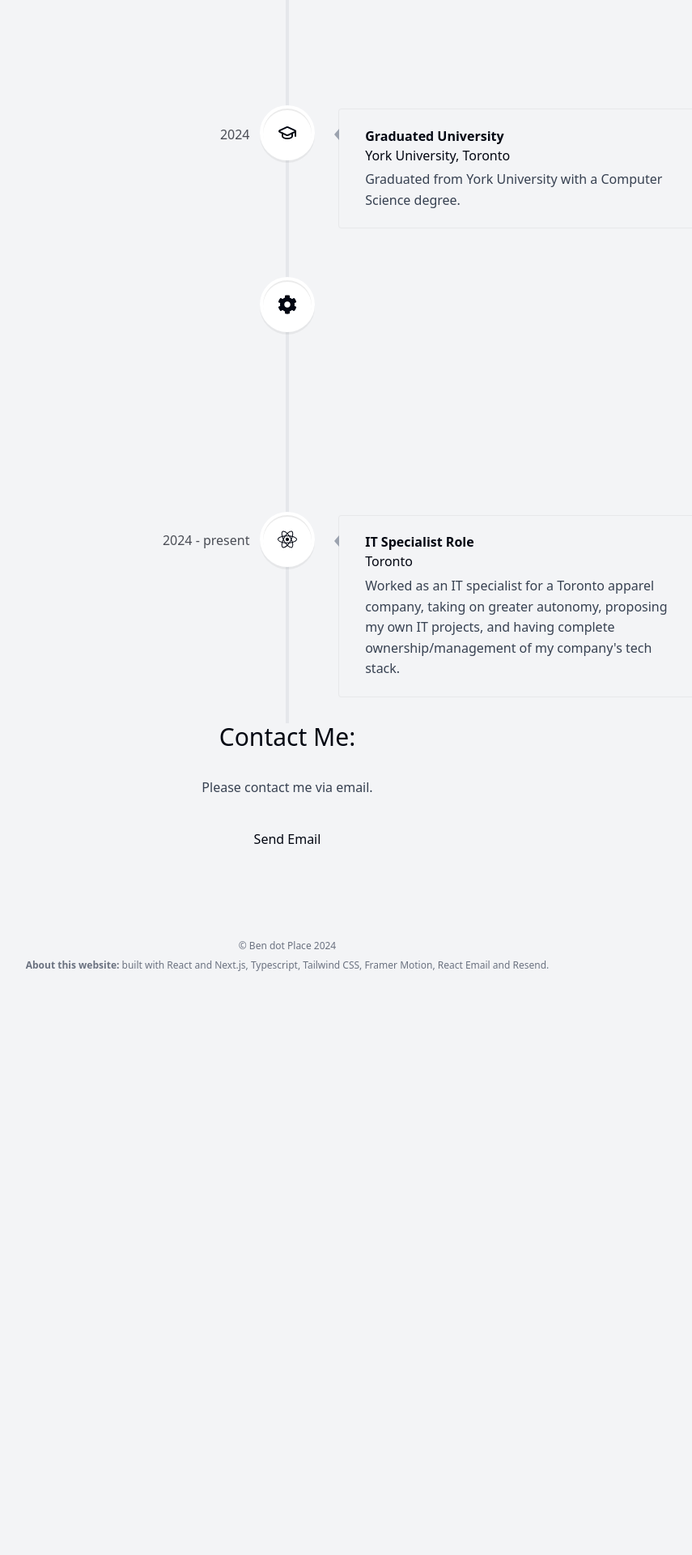
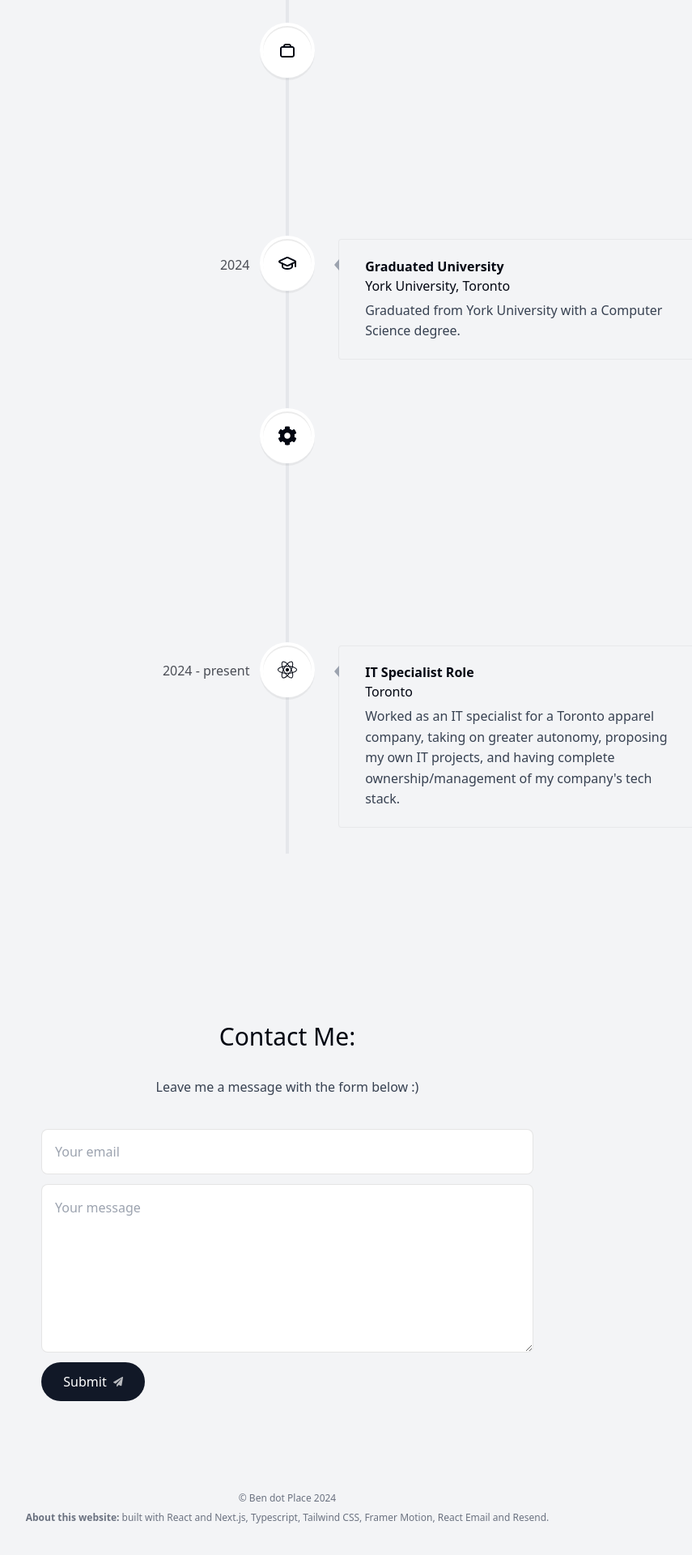
Before and after one commit to Drwheats/bendotplacemain, a Next.js app: page / in a window 1280 px wide. Shown: the part 2420-4340 px from the top of the page at 81% size, without its empty margins (285-1140 px from the left). Before the commit the page ends 3660 px from the top, so only its background shows below. Built offline with nearby package versions, Linux system fonts and the light colour scheme.

Commit message:
fixed form

```diff
--- a/components/Intro.tsx
+++ b/components/Intro.tsx
@@ -53,13 +53,13 @@ export default function Intro() {
             </motion.h1>
 
             <motion.h1
-                className="mb-10 mt-4 px-4 text-2xl font-medium !leading-[1.5] sm:text-xl w-[70vw]"
+                className="mb-10 mt-4 px-4 text-xl font-medium !leading-[1.5] sm:text-xl w-[70vw]"
                 initial={{opacity: 0, y: 100, z: 1}}
                 animate={{opacity: 1, y: 0}}
             >I am a Toronto-based software developer and IT enthusiast. I&apos;ve worked in lots of different industries - Healthcare, Finance, Marketing, Apparel, and I love working with people and technology, and seeing a good project come to completion.
             </motion.h1>
 <motion.h1
-                className="mb-10 mt-4 px-4 text-2xl font-medium !leading-[1.5] sm:text-xl w-[70vw]"
+                className="mb-10 mt-4 px-4 text-xl font-medium !leading-[1.5] sm:text-xl w-[70vw]"
                 initial={{opacity: 0, y: 100, z: 1}}
                 animate={{opacity: 1, y: 0}}
             >People rely on me when tech isn&apos;t working as it should, or when they have a really good idea and need somebody to translate it into a working solution with technology.
--- a/components/contact.tsx
+++ b/components/contact.tsx
@@ -28,23 +28,21 @@ export default function Contact() {
         }}><SectionHeading>Contact me: </SectionHeading>
 
             <p className="text-gray-700">
-                Please contact me via email.
-
-                {/*at {" "} <a className="Underline" href="mailto:dr.wheats@gmail.com">dr.wheats@gmail.com</a>{" "}*/}
+                Leave me a message with the form below :)
             </p>
 
             <form className="mt-10 flex flex-col"
-            // action={ async (formData) => {
-            //     const {error} = await sendEmail(formData);
-            //     if (error) {
-            //         toast.error(error);
-            //         return;
-            //     }
-            //     toast.success("Email Sent Successfully!")
-            // }}
+            action={ async (formData) => {
+                const {error} = await sendEmail(formData);
+                if (error) {
+                    toast.error(error);
+                    return;
+                }
+                toast.success("Email Sent Successfully!")
+            }}
             >
-                {/* <input name="emailName" className=" group h-14 rounded-lg border border-black/10 p-4 dark:text-black" type="email" placeholder="Your email" required maxLength={500}/>
-                <textarea name="messageName" className={"h-52 my-3 rounded-lg borderBlack p-4 dark:text-black"} placeholder="Your message" required maxLength={5000}/> */}
+                 <input name="emailName" className=" group h-14 rounded-lg border border-black/10 p-4 dark:text-black" type="email" placeholder="Your email" required maxLength={500}/>
+                <textarea name="messageName" className={"h-52 my-3 rounded-lg borderBlack p-4 dark:text-black"} placeholder="Your message" required maxLength={5000}/>
                 <SubmitButton />
             </form>
         </motion.section>
--- a/components/experienceSection.tsx
+++ b/components/experienceSection.tsx
@@ -14,7 +14,7 @@ export default function ExperienceSection() {
     const { theme } = useTheme();
     return (
 
-        <motion.section id="experience" className="scroll-mt-28 mb-28 sm:mb-40 h-screen flex flex-col items-center justify-center"
+        <motion.section id="experience" className="scroll-mt-28 mb-40 sm:mb-52 min-h-screen flex flex-col items-center justify-center"
         ref={ref}
         >
             <SectionHeading>Experience:</SectionHeading>
--- a/components/submitButton.tsx
+++ b/components/submitButton.tsx
@@ -6,13 +6,11 @@ export default function SubmitButton() {
     const {pending} = useFormStatus();
 
     return (
-        // <button disabled={pending} type="submit" className="group flex items-center justify-center gap-2 h-[3rem] w-[8rem] bg-gray-900 text-white rounded-full outline-none transition-all disabled:bg-opacity-65 disabled:scale-100
-        //         focus:scale-110 hover:scale-110 hover:bg-gray-950 active:scale-105 ">Submit{pending ? (<div className="h-5 w-5 animate-spin rounded-full border-b-2 border-white"></div>) : (
-        //     <div>
-        //         <FaPaperPlane
-        //             className="text-xs opacity-70 transition-all group-hover:translate-x-1 group-hover:translate-y-1"/>
-        //     </div>)
-        // }</button>)
-        <a href="mailto:bengallagher8@gmail.com">Send Email</a>
-    );
+        <button disabled={pending} type="submit" className="group flex items-center justify-center gap-2 h-[3rem] w-[8rem] bg-gray-900 text-white rounded-full outline-none transition-all disabled:bg-opacity-65 disabled:scale-100
+                focus:scale-110 hover:scale-110 hover:bg-gray-950 active:scale-105 ">Submit{pending ? (<div className="h-5 w-5 animate-spin rounded-full border-b-2 border-white"></div>) : (
+            <div>
+                <FaPaperPlane
+                    className="text-xs opacity-70 transition-all group-hover:translate-x-1 group-hover:translate-y-1"/>
+            </div>)
+        }</button>);
 }
```
